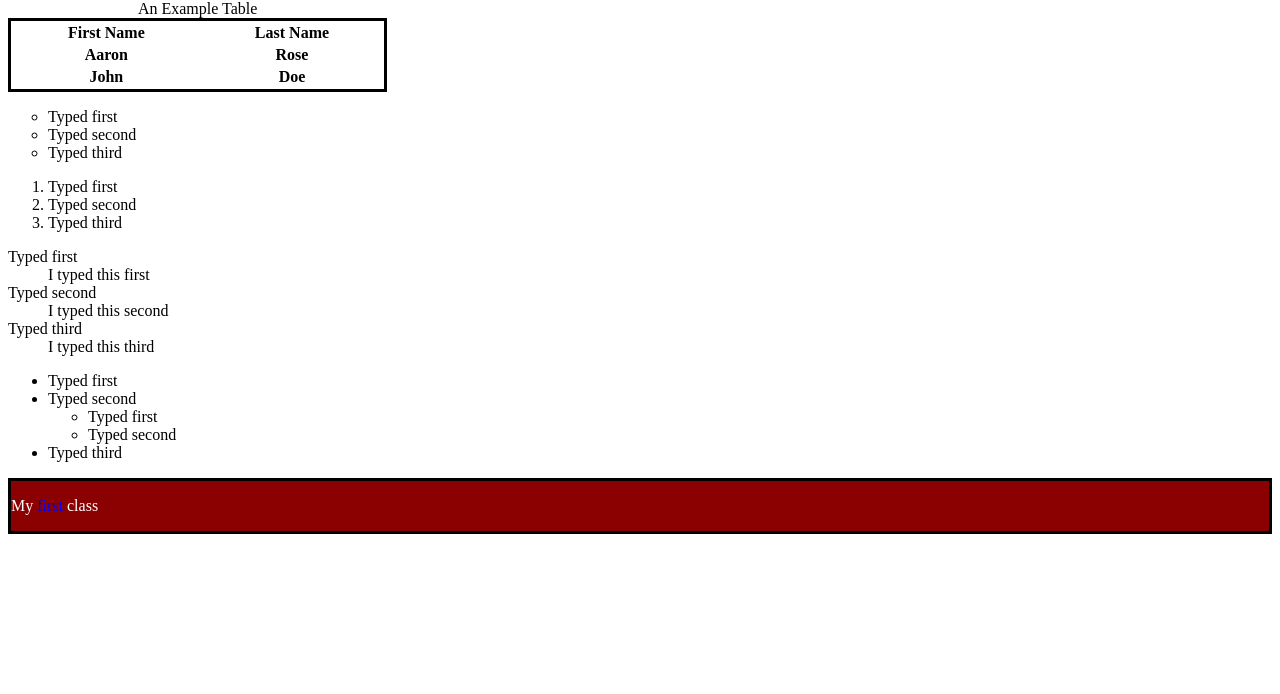
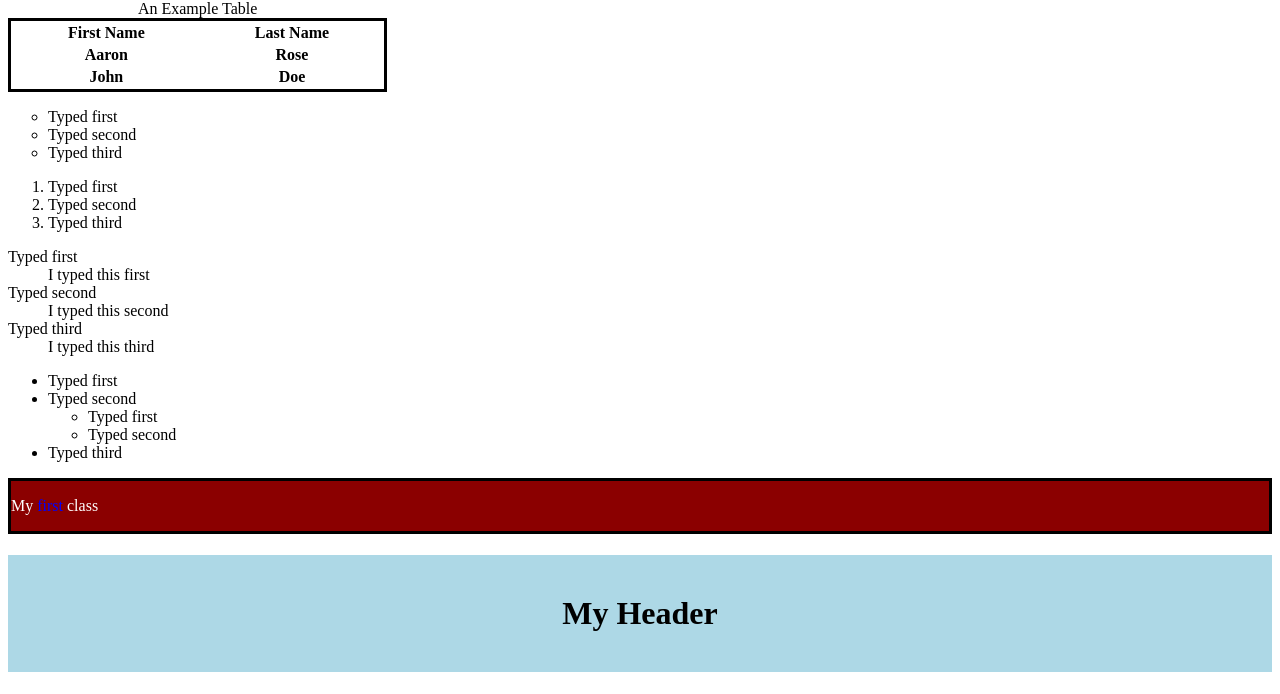
Before and after one commit to aaronrose05/INST377, a plain HTML site: page index.html in a window 1280 px wide. Shown: the part 1493-2187 px from the top of the page. Before the commit the page ends 2035 px from the top, so only its background shows below. Drawn offline with Linux system fonts and the light colour scheme.

Commit message:
Updated to W3school HTML Id

```diff
--- a/index.html
+++ b/index.html
@@ -202,5 +202,19 @@
             <p>My <span class="example">first</span> class </p>
         </div>
 
+        <!--
+            ID
+            An ID can be used only on a single element while classes can be used on multiple
+        -->
+        <style>
+            #myHeader {
+              background-color: lightblue;
+              color: black;
+              padding: 40px;
+              text-align: center;
+            }
+        </style>
+
+        <h1 id="myHeader">My Header</h1>
     </body>
 </html>
```
